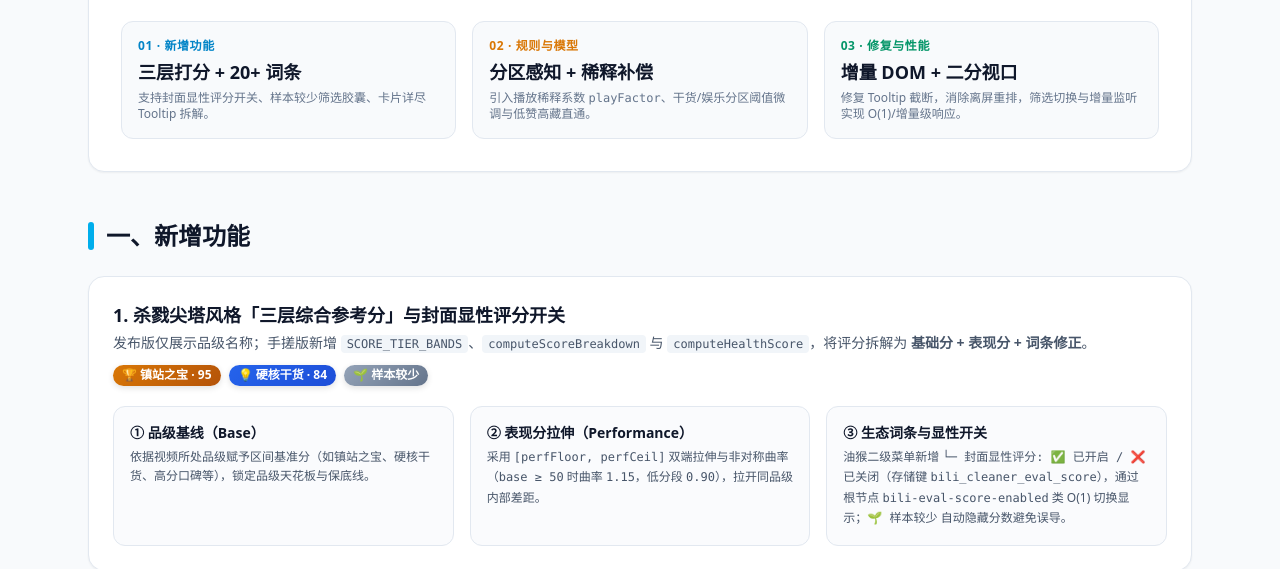
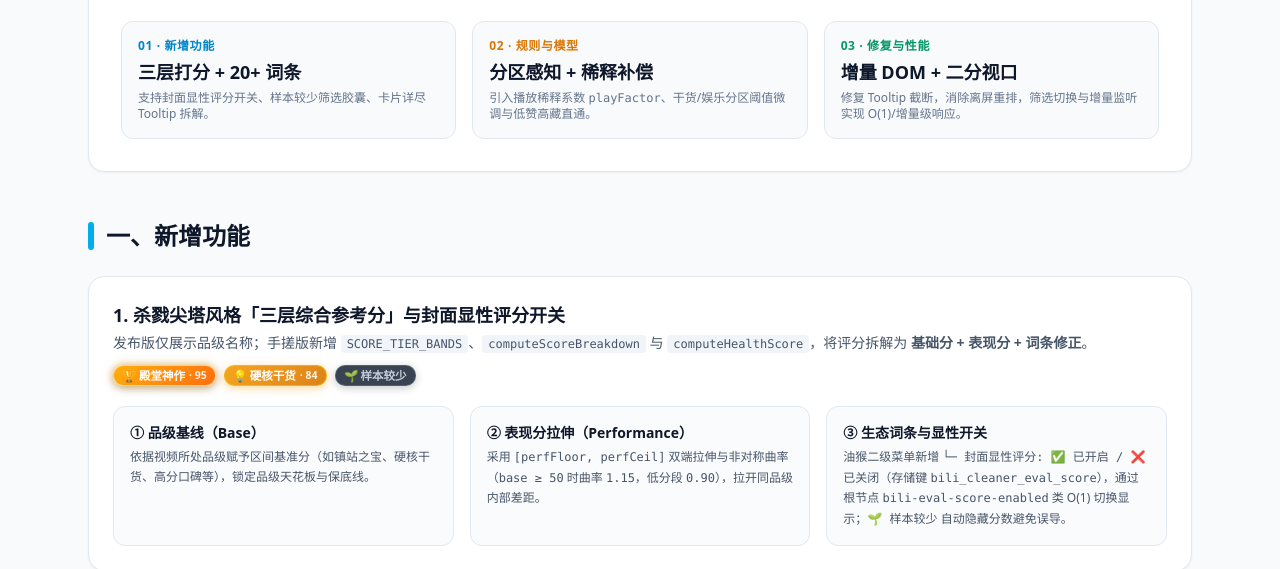
Before and after one commit to Kirosca/bilibili-search-cleaner, a plain HTML site: page docs/手搓版与发布版对比说明.html in a window 1280 px wide. Shown: the part 259-828 px from the top of the page. Drawn offline with nearby package versions, Linux system fonts and the light colour scheme.

Commit message:
docs: 对齐手搓版对比说明中的胶囊样式与品级名称

```diff
--- a/docs/手搓版与发布版对比说明.html
+++ b/docs/手搓版与发布版对比说明.html
@@ -24,27 +24,34 @@
       display: inline-flex;
       align-items: center;
       gap: 4px;
-      padding: 2px 9px;
-      border-radius: 9999px;
-      font-size: 12px;
+      padding: 2.5px 8px;
+      border-radius: 10px;
+      font-size: 11.5px;
       font-weight: 700;
-      color: #fff;
-      line-height: 1.4;
+      color: #ffffff;
+      line-height: 1.25;
       white-space: nowrap;
-      box-shadow: 0 2px 6px rgba(0,0,0,0.12);
+      box-shadow: 0 2px 8px rgba(0, 0, 0, 0.22);
+      user-select: none;
     }
-    .q-hall-of-fame { background: linear-gradient(135deg, #d97706, #b45309); }
-    .q-viral-short { background: linear-gradient(135deg, #ea580c, #c2410c); }
-    .q-hardcore { background: linear-gradient(135deg, #2563eb, #1d4ed8); }
-    .q-high-reputation { background: linear-gradient(135deg, #db2777, #be185d); }
-    .q-hidden-gem { background: linear-gradient(135deg, #0d9488, #0f766e); }
-    .q-balanced-masterpiece { background: linear-gradient(135deg, #7c3aed, #6d28d9); }
-    .q-opinion-storm { background: linear-gradient(135deg, #6366f1, #4338ca); }
-    .q-heated-debate { background: linear-gradient(135deg, #e11d48, #be123c); }
-    .q-danmaku-carnival { background: linear-gradient(135deg, #0891b2, #0e7490); }
-    .q-warning { background: linear-gradient(135deg, #4b5563, #374151); }
-    .q-routine { background: linear-gradient(135deg, #64748b, #475569); }
-    .q-low-sample { background: linear-gradient(135deg, #94a3b8, #64748b); }
+    .bili-pill-score {
+      font-size: 10.5px;
+      font-weight: 600;
+      opacity: 0.9;
+      font-variant-numeric: tabular-nums;
+    }
+    .bili-pill.q-hall-of-fame { background: linear-gradient(135deg, rgba(255, 170, 0, 0.95), rgba(255, 102, 0, 0.95)); border: 1px solid rgba(255, 235, 180, 0.7); box-shadow: 0 0 10px rgba(255, 170, 0, 0.5), 0 2px 8px rgba(0, 0, 0, 0.3); }
+    .bili-pill.q-viral-short { background: linear-gradient(135deg, rgba(6, 182, 212, 0.95), rgba(16, 185, 129, 0.95)); border: 1px solid rgba(165, 243, 252, 0.7); box-shadow: 0 0 10px rgba(6, 182, 212, 0.45), 0 2px 8px rgba(0, 0, 0, 0.3); }
+    .bili-pill.q-hardcore { background: linear-gradient(135deg, rgba(245, 158, 11, 0.92), rgba(217, 119, 6, 0.92)); border: 1px solid rgba(255, 215, 0, 0.5); box-shadow: 0 2px 8px rgba(245, 158, 11, 0.4); }
+    .bili-pill.q-high-reputation { background: linear-gradient(135deg, rgba(0, 174, 236, 0.92), rgba(0, 120, 215, 0.92)); border: 1px solid rgba(180, 230, 255, 0.5); box-shadow: 0 2px 8px rgba(0, 174, 236, 0.4); }
+    .bili-pill.q-hidden-gem { background: linear-gradient(135deg, rgba(147, 51, 234, 0.92), rgba(99, 102, 241, 0.92)); border: 1px solid rgba(220, 180, 255, 0.5); box-shadow: 0 2px 8px rgba(147, 51, 234, 0.4); }
+    .bili-pill.q-balanced-masterpiece { background: linear-gradient(135deg, rgba(71, 85, 105, 0.95), rgba(30, 41, 59, 0.98)); color: #f8fafc; border: 1px solid rgba(226, 232, 240, 0.75); box-shadow: 0 0 10px rgba(148, 163, 184, 0.35), 0 2px 8px rgba(0, 0, 0, 0.3); }
+    .bili-pill.q-opinion-storm { background: linear-gradient(135deg, rgba(236, 72, 153, 0.95), rgba(168, 85, 247, 0.95)); border: 1px solid rgba(251, 207, 232, 0.7); box-shadow: 0 0 10px rgba(236, 72, 153, 0.5), 0 2px 8px rgba(0, 0, 0, 0.3); }
+    .bili-pill.q-heated-debate { background: linear-gradient(135deg, rgba(37, 99, 235, 0.95), rgba(79, 70, 229, 0.95)); border: 1px solid rgba(191, 219, 254, 0.7); box-shadow: 0 2px 8px rgba(37, 99, 235, 0.45); }
+    .bili-pill.q-danmaku-carnival { background: linear-gradient(135deg, rgba(255, 68, 102, 0.92), rgba(255, 120, 40, 0.92)); border: 1px solid rgba(255, 200, 210, 0.5); box-shadow: 0 2px 8px rgba(255, 68, 102, 0.4); }
+    .bili-pill.q-warning { background: linear-gradient(135deg, rgba(220, 38, 38, 0.92), rgba(153, 27, 27, 0.92)); border: 1px solid rgba(254, 202, 202, 0.5); box-shadow: 0 2px 8px rgba(220, 38, 38, 0.4); }
+    .bili-pill.q-routine { background: linear-gradient(135deg, rgba(16, 110, 75, 0.88), rgba(10, 70, 50, 0.92)); border: 1px solid rgba(74, 222, 128, 0.35); }
+    .bili-pill.q-low-sample { background: rgba(30, 41, 59, 0.88); color: rgba(203, 213, 225, 0.95); border: 1px solid rgba(148, 163, 184, 0.3); }
   </style>
 </head>
 <body class="bg-slate-50 text-slate-800 antialiased">
@@ -117,8 +124,8 @@
             </p>
           </div>
           <div class="flex flex-wrap items-center gap-2">
-            <span class="bili-pill q-hall-of-fame">🏆 镇站之宝 · 95</span>
-            <span class="bili-pill q-hardcore">💡 硬核干货 · 84</span>
+            <span class="bili-pill q-hall-of-fame">🏆 殿堂神作<span class="bili-pill-score">· 95</span></span>
+            <span class="bili-pill q-hardcore">💡 硬核干货<span class="bili-pill-score">· 84</span></span>
             <span class="bili-pill q-low-sample">🌱 样本较少</span>
           </div>
         </div>
@@ -191,7 +198,7 @@
               <span class="px-2 py-1 rounded-md bg-white border border-rose-200 text-rose-800">📉 互动平淡 (-4)</span>
             </div>
             <p class="text-slate-600 pt-1 leading-relaxed">
-              注：<code class="font-mono">🎈 娱乐微调(-2)</code> 对 <code class="font-mono">🏆 镇站之宝</code> 与 <code class="font-mono">👑 现象级破圈</code> 自动豁免，避免误伤顶尖大爆款。
+              注：<code class="font-mono">🎈 娱乐微调(-2)</code> 对 <code class="font-mono">🏆 殿堂神作</code> 与 <code class="font-mono">👑 现象级破圈</code> 自动豁免，避免误伤顶尖大爆款。
             </p>
           </div>
         </div>
```
